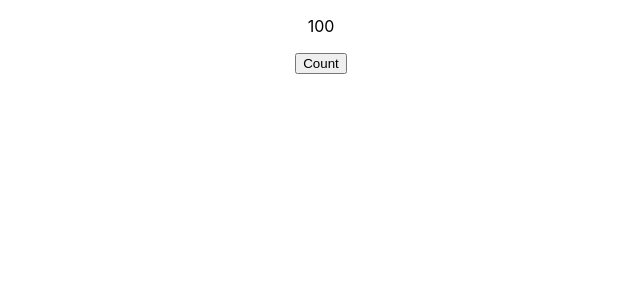
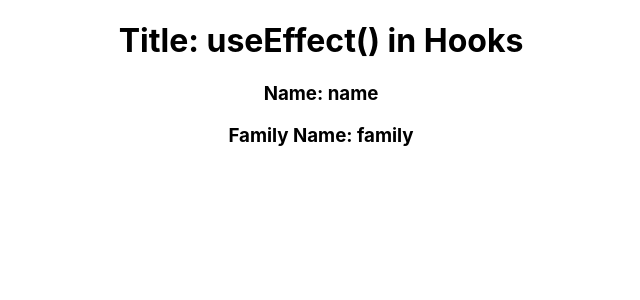
Before and after one commit to raviteja8k/react-hooks, a React (Create React App) app: page / in a window 1280 px wide. Shown: the top 300 px of the page, without its empty margins (319-959 px from the left). Built offline with nearby package versions, Linux system fonts and the light colour scheme.

Commit message:
basic syntax of useEffect

```diff
--- a/src/App.css
+++ b/src/App.css
@@ -1,38 +1,3 @@
 .App {
   text-align: center;
 }
-
-.App-logo {
-  height: 40vmin;
-  pointer-events: none;
-}
-
-@media (prefers-reduced-motion: no-preference) {
-  .App-logo {
-    animation: App-logo-spin infinite 20s linear;
-  }
-}
-
-.App-header {
-  background-color: #282c34;
-  min-height: 100vh;
-  display: flex;
-  flex-direction: column;
-  align-items: center;
-  justify-content: center;
-  font-size: calc(10px + 2vmin);
-  color: white;
-}
-
-.App-link {
-  color: #61dafb;
-}
-
-@keyframes App-logo-spin {
-  from {
-    transform: rotate(0deg);
-  }
-  to {
-    transform: rotate(360deg);
-  }
-}
--- a/src/App.js
+++ b/src/App.js
@@ -1,13 +1,23 @@
-import React from 'react';
+import React, {useEffect, useState} from 'react';
 import './App.css';
-import CounterDemo from './CounterDemo/CounterDemo';
+
 
 function App() {
-  return (
-    <div className="App">
-     <CounterDemo />
-    </div>
-  );
+      const [fullName, setFullName] = useState({name: 'name', familyName: 'family'});
+      const [title,setTitle] = useState('useEffect() in Hooks');
+
+    useEffect(() => {
+
+    });
+
+    return(
+        <div className="App">
+            <h1>Title: {title}</h1>
+            <h3>Name: {fullName.name}</h3>
+            <h3>Family Name: {fullName.familyName}</h3>
+        </div>
+      );
+
 }
 
 export default App;
--- a/src/CounterDemo/CounterDemo.js
+++ /dev/null
@@ -1,12 +0,0 @@
-import React from 'react';
-import useCounter from './UseCounter';
-
-const CounterDemo = () => {
-    const [count, handleCount] = useCounter(100, 130,5);
-    return (<div>
-        <p>{count}</p>
-        <button onClick={handleCount}>Count</button>
-    </div>);
-};
-
-export default CounterDemo;
--- a/src/CounterDemo/UseCounter.js
+++ /dev/null
@@ -1,23 +0,0 @@
-import {useState} from 'react';
-
-
-const useCounter = (start, finish, step) => {
-
-    //Definition of our state
-    const [count, setCount] = useState(start);
-    //Implementation of our handleCount method
-
-    const handleCount = () => {
-        if (count === finish) {
-            return setCount(start);
-        } else {
-            return setCount(count + step);
-        }
-    };
-
-    //Return our custom hook array
-
-    return [count, handleCount]
-};
-
-export default useCounter;
```
Also changed, not shown: 1 other file (tests, documents, lock files or other folders).
